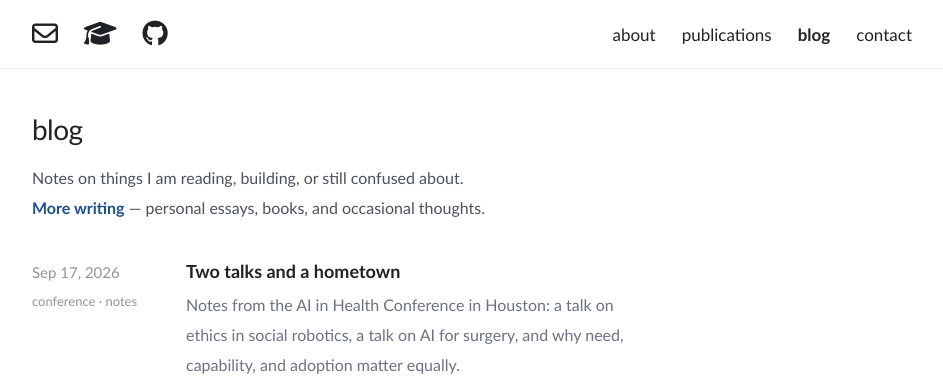
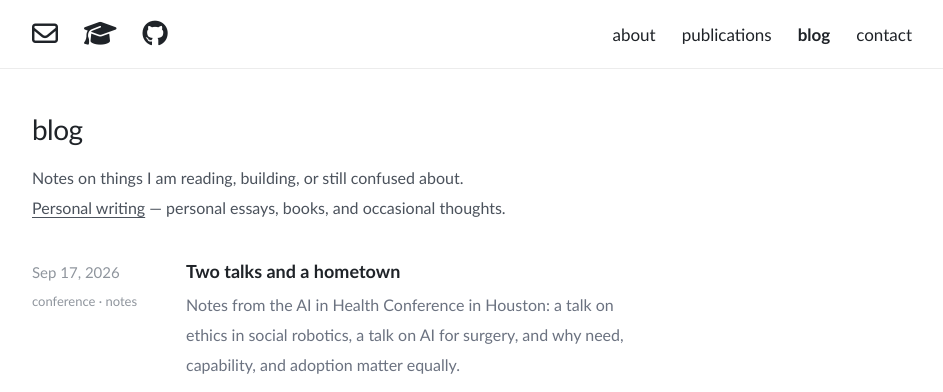
Before and after one commit to haleyyytai/haleyyytai.github.io, a Jekyll site: the page built from blog.html, in a window 1280 px wide. Shown: the top 392 px of the page, without its empty margins (168-1111 px from the left). Built offline with Jekyll 4.4.1, drawn with Linux system fonts in a browser that asks for light colours.

Commit message:
Blog: Personal writing link, underlined in body color
Co-Authored-By: Claude Opus 5.5 <noreply@anthropic.com>

```diff
--- a/blog.html
+++ b/blog.html
@@ -10,7 +10,7 @@ description: Notes and writing by Huilin Tai on multimodal models for cancer res
 
   <p class="blog-intro">
     Notes on things I am reading, building, or still confused about.
-    <br><a class="more-writing-link" href="{{ '/blog/writing/' | relative_url }}">More writing</a> &mdash; personal essays, books, and occasional thoughts.
+    <br><a class="more-writing-link" href="{{ '/blog/writing/' | relative_url }}">Personal writing</a> &mdash; personal essays, books, and occasional thoughts.
   </p>
 
   {% assign blog_posts = site.posts | where_exp: "p", "p.writing != true" %}
--- a/stylesheet.css
+++ b/stylesheet.css
@@ -372,8 +372,11 @@ li {
 
 /* ===== blog: "more writing" link ===== */
 .more-writing-link {
-  font-weight: 700;
-  text-decoration: none;
+  color: inherit;
+}
+
+.more-writing-link:hover {
+  color: #1f4f8b;
 }
 
 /* ===== writing index ===== */
```
